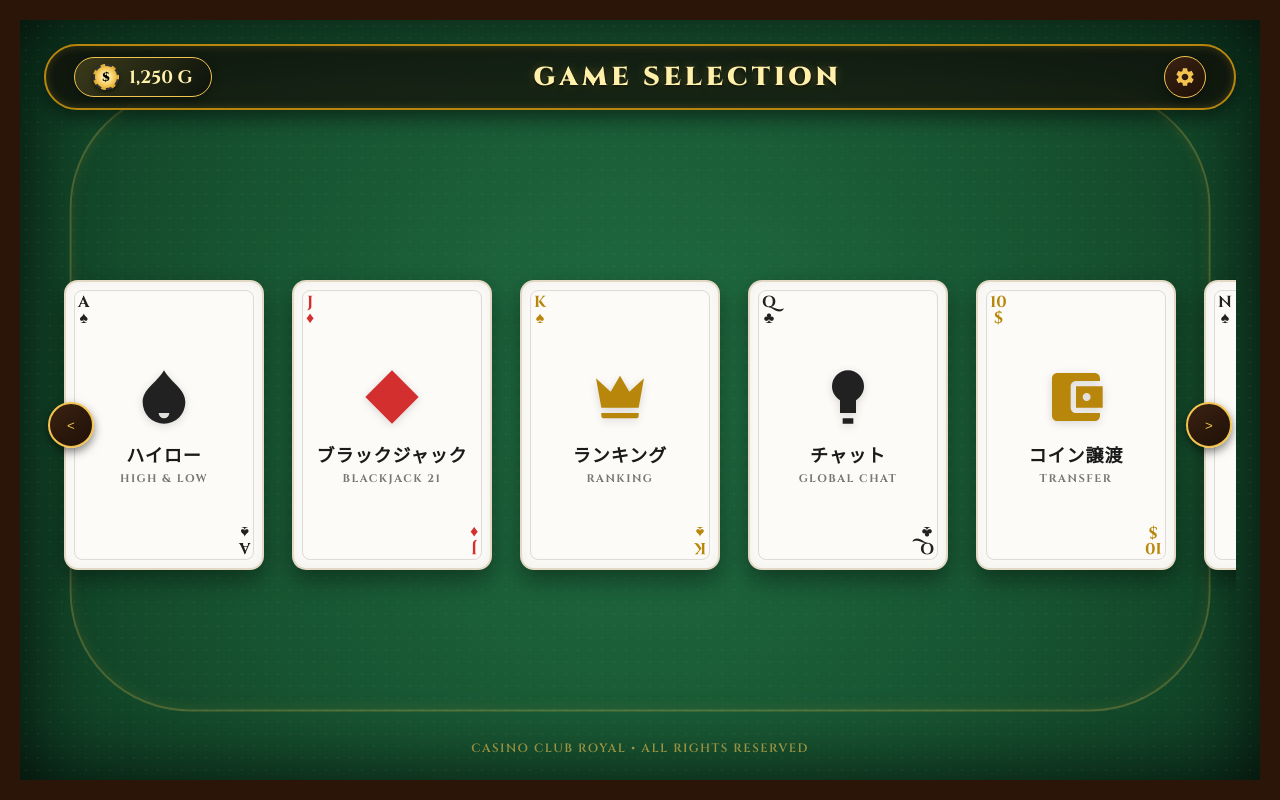
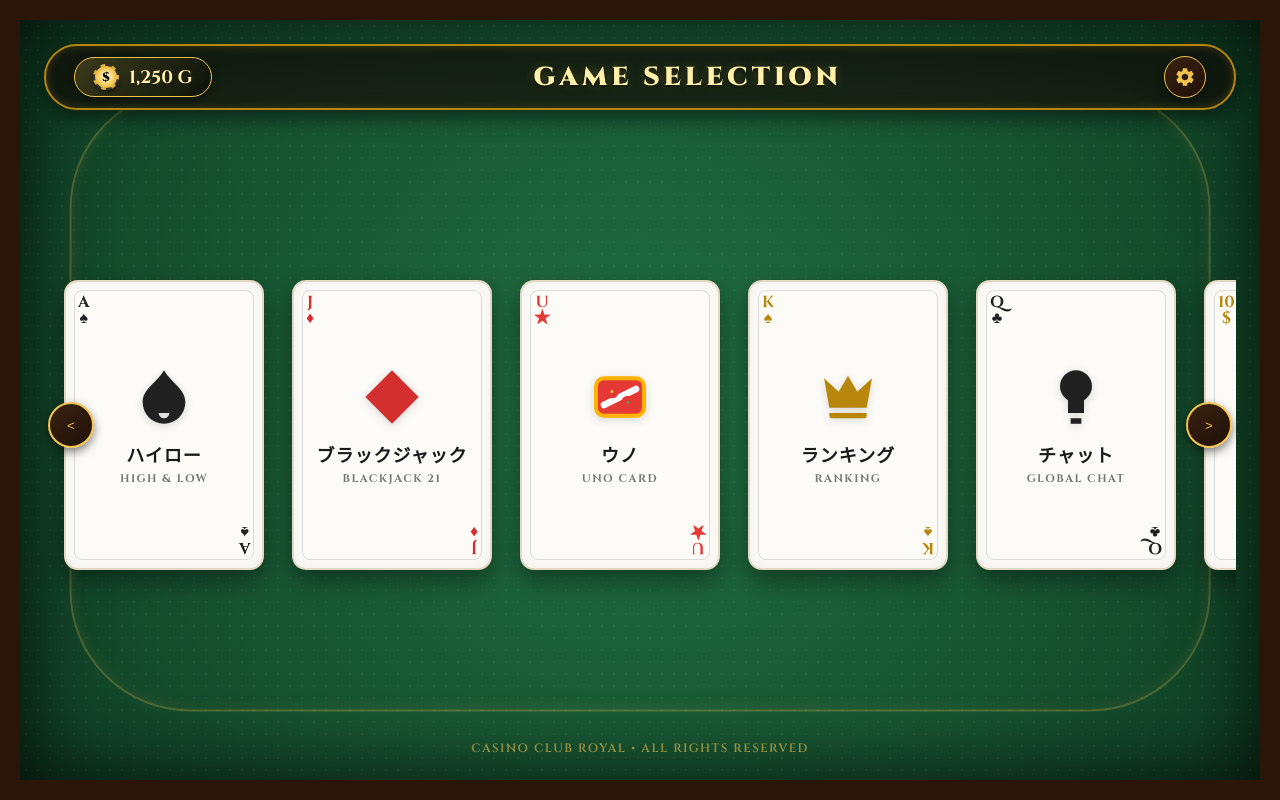
Before and after one commit to nosuke0411-gif/gemes1, a Flask app: page /games in a window 1280 px wide. Run offline with Flask 3, Linux system fonts and the light colour scheme; the visitor is signed in with stand-in values (Sample User, id 1); some libraries are stand-ins or nearby versions.

Commit message:
Update games.html

````diff
--- a/templates/games.html
+++ b/templates/games.html
@@ -263,6 +263,7 @@
     .black-suit { color: #212121; }
     .gold-suit { color: #b8860b; }
     .green-suit { color: #2e7d32; }
+    .uno-suit { color: #e53935; }
 
     .card-center {
         display: flex;
@@ -526,6 +527,30 @@
                 </div>
             </a>
 
+            <!-- ウノ (UNO) -->
+            <a href="/uno" class="card-btn">
+                <div class="card-corner top-left uno-suit">
+                    <div>U</div>
+                    <div>★</div>
+                </div>
+                <div class="card-center">
+                    <div class="card-icon uno-suit">
+                        <svg viewBox="0 0 24 24" fill="none" stroke="currentColor" stroke-width="2" stroke-linecap="round" stroke-linejoin="round">
+                            <rect x="3" y="5" width="18" height="14" rx="3" fill="#e53935" stroke="#ffb300" stroke-width="1.5"/>
+                            <path d="M6 15L18 9" stroke="#ffffff" stroke-width="2.5"/>
+                            <circle cx="9" cy="10" r="1.5" fill="#ffeb3b"/>
+                            <circle cx="15" cy="14" r="1.5" fill="#4caf50"/>
+                        </svg>
+                    </div>
+                    <div class="card-title">ウノ</div>
+                    <div class="card-subtitle">UNO CARD</div>
+                </div>
+                <div class="card-corner bottom-right uno-suit">
+                    <div>U</div>
+                    <div>★</div>
+                </div>
+            </a>
+
             <!-- ランキング (Crown King) -->
             <a href="/ranking" class="card-btn">
                 <div class="card-corner top-left gold-suit">
@@ -693,6 +718,3 @@ if (gameScroll && btnLeft && btnRight) {
 
 </body>
 </html>
-```
-
-もしこれに差し替えても依然としてRender側で500エラーが出る場合は、Renderのログ（`Exception on /games [GET]` の直下に表示されるスタックトレースの詳細）を確認してください。`app.py` 側（Python）の `/games` ルートで例外が発生している可能性があります。
````
